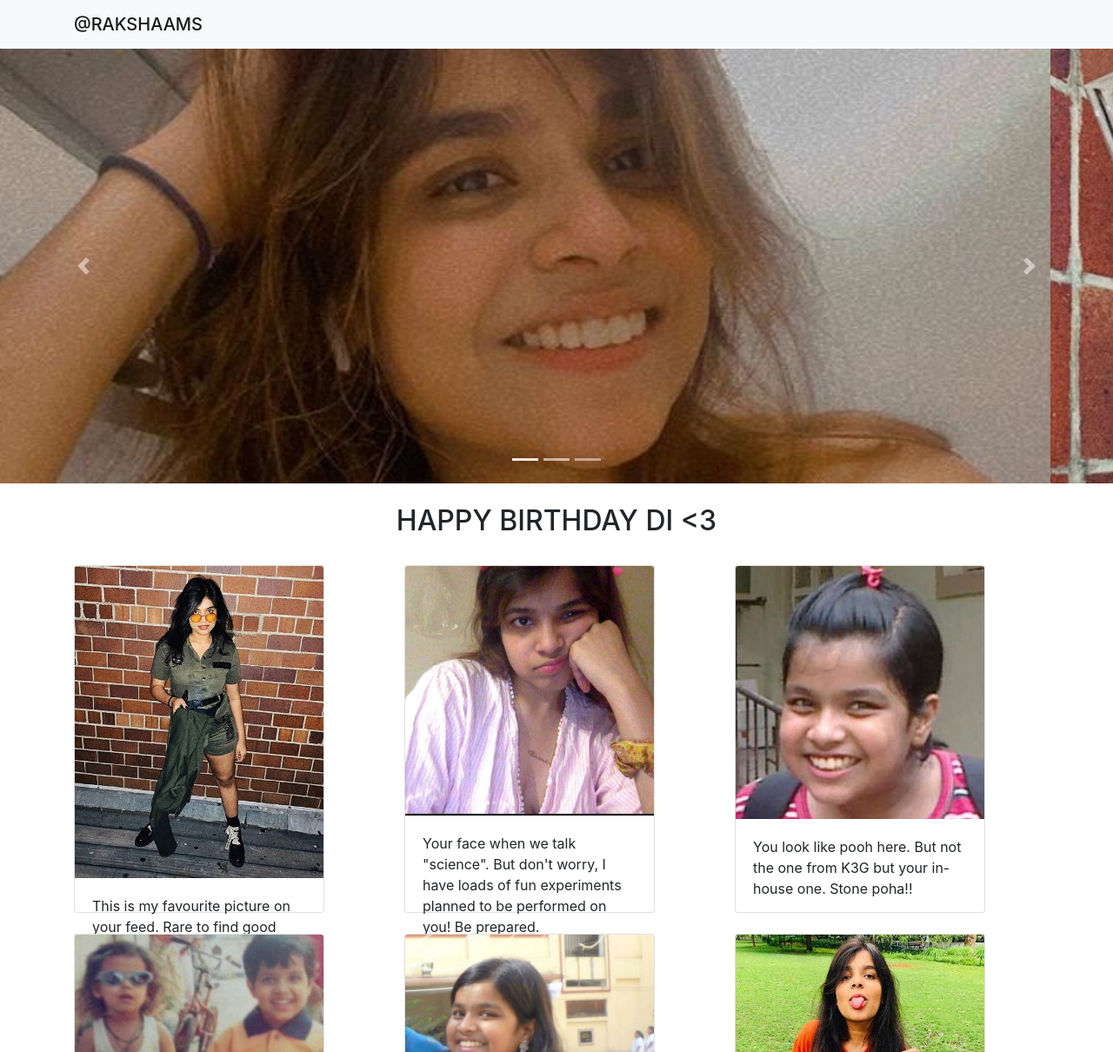
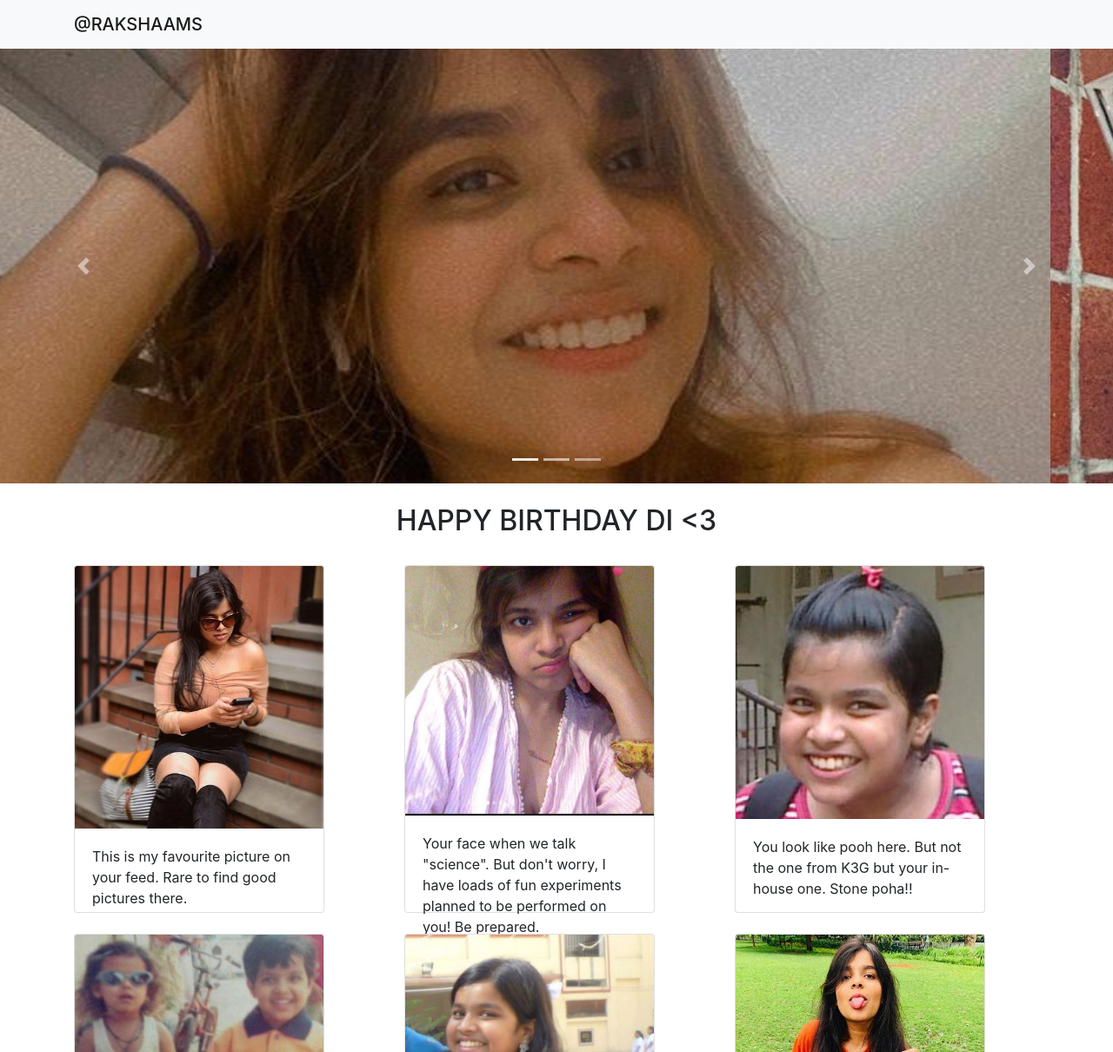
Before and after one commit to rakshamurkute/rakshamurkute.github.io, a plain HTML site: page index.html in a window 1280 px wide. Shown: the top 1210 px of the page at 87% size. Drawn offline with nearby package versions, Linux system fonts and the light colour scheme.

Commit message:
Update index.html

```diff
--- a/index.html
+++ b/index.html
@@ -48,7 +48,7 @@
         <div class="row">
             <div class=" col-lg-4 col-md-6 col-sm-12  padd">
                 <div class="card" style="width: 18rem; height: 25rem;">
-                    <img src="https://rakshamurkute.github.io/img/pic11.JPG" class="card-img-top" alt="...">
+                    <img src="https://rakshamurkute.github.io/img/pic12.JPG" class="card-img-top" alt="...">
                     <div class="card-body">
                         <p class="card-text">This is my favourite picture on your feed. Rare to find good pictures there.</p>
                     </div>
```
